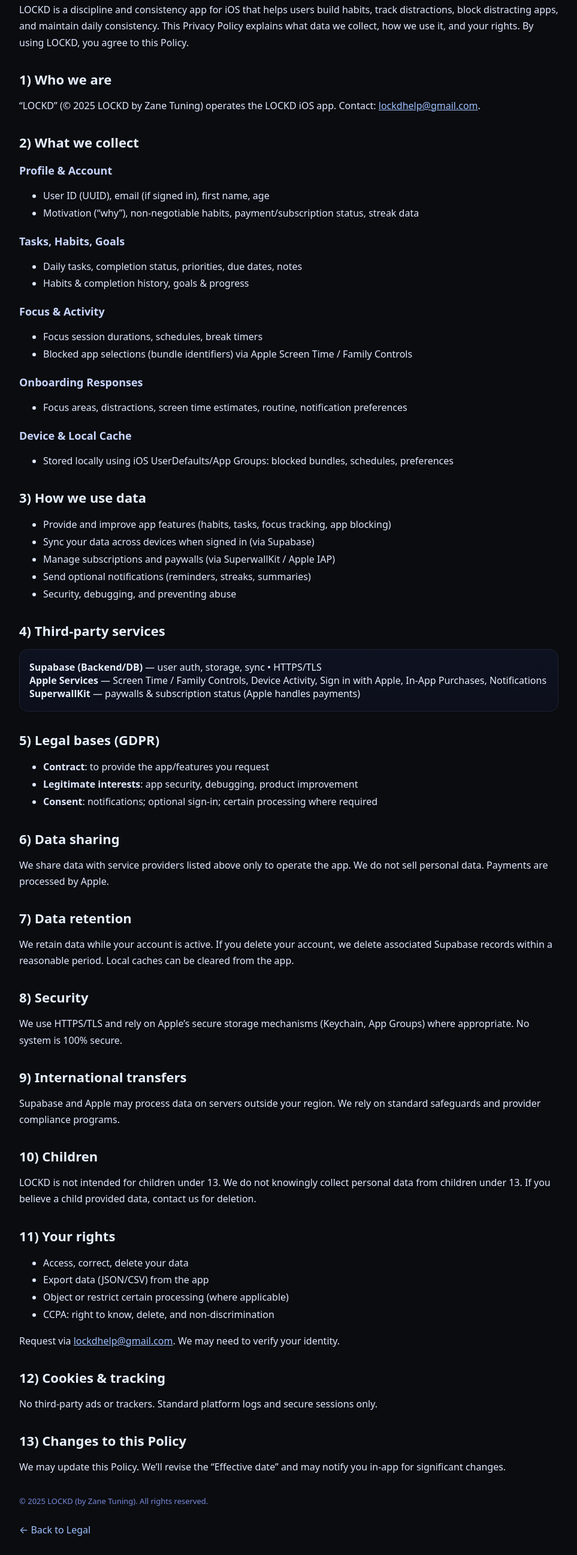
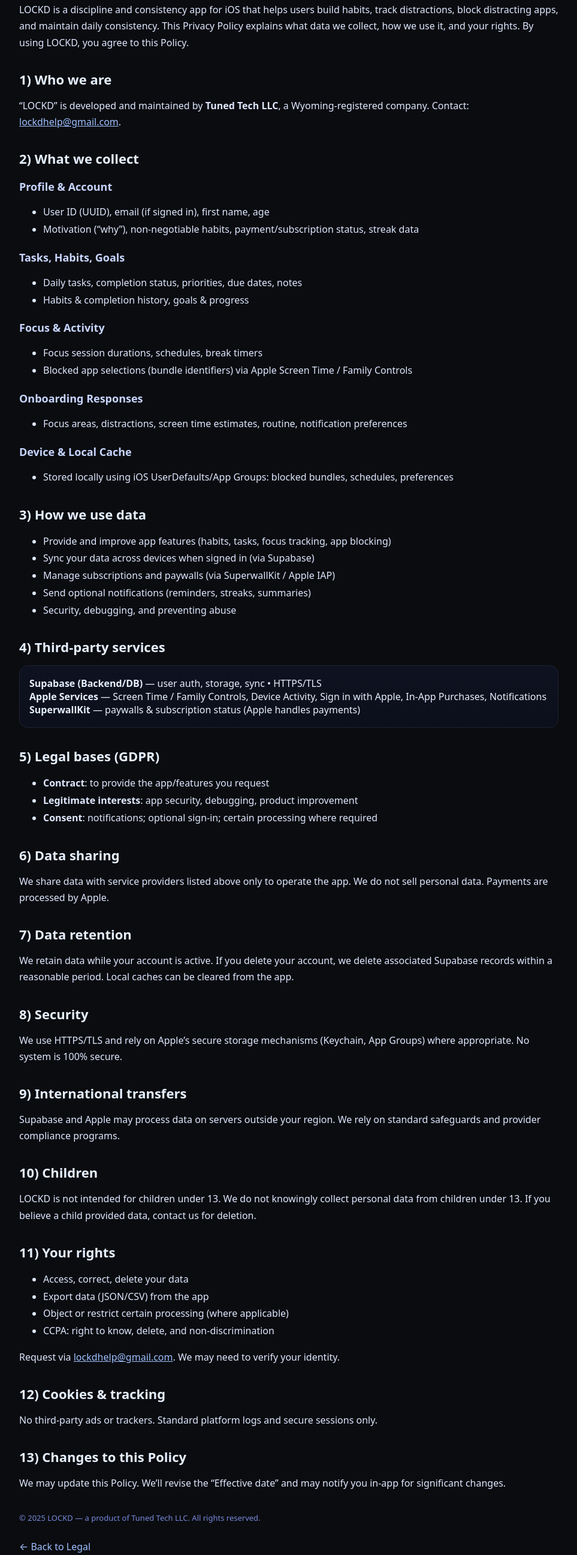
Before and after one commit to lockdhelp-boop/LOCKD, a plain HTML site: page privacy.html in a window 1280 px wide. Shown: the part 153-2745 px from the top of the page at 60% size, without its empty margins (158-1121 px from the left). Drawn offline with Linux system fonts and the light colour scheme.

Commit message:
Update privacy.html

```diff
--- a/privacy.html
+++ b/privacy.html
@@ -3,7 +3,8 @@
 <head>
   <meta charset="utf-8" />
   <meta name="viewport" content="width=device-width, initial-scale=1" />
-  <title>LOCKD — Privacy Policy</title>
+  <title>LOCKD — Privacy Policy | Tuned Tech LLC</title>
+  <meta name="author" content="Tuned Tech LLC" />
   <style>
     :root { color-scheme: dark; }
     body { margin:0; font-family: ui-sans-serif, system-ui, -apple-system, Segoe UI, Roboto, Inter, Arial, sans-serif;
@@ -31,7 +32,7 @@
     <p>LOCKD is a discipline and consistency app for iOS that helps users build habits, track distractions, block distracting apps, and maintain daily consistency. This Privacy Policy explains what data we collect, how we use it, and your rights. By using LOCKD, you agree to this Policy.</p>
 
     <h2>1) Who we are</h2>
-    <p>“LOCKD” (© 2025 LOCKD by Zane Tuning) operates the LOCKD iOS app. Contact: <a href="mailto:lockdhelp@gmail.com">lockdhelp@gmail.com</a>.</p>
+    <p>“LOCKD” is developed and maintained by <strong>Tuned Tech LLC</strong>, a Wyoming-registered company. Contact: <a href="mailto:lockdhelp@gmail.com">lockdhelp@gmail.com</a>.</p>
 
     <h2>2) What we collect</h2>
     <h3>Profile & Account</h3>
@@ -111,7 +112,7 @@
     <h2>13) Changes to this Policy</h2>
     <p>We may update this Policy. We’ll revise the “Effective date” and may notify you in-app for significant changes.</p>
 
-    <div class="foot">© 2025 LOCKD (by Zane Tuning). All rights reserved.</div>
+    <div class="foot">© 2025 LOCKD — a product of Tuned Tech LLC. All rights reserved.</div>
     <a class="back" href="index.html">← Back to Legal</a>
   </main>
 </body>
```
